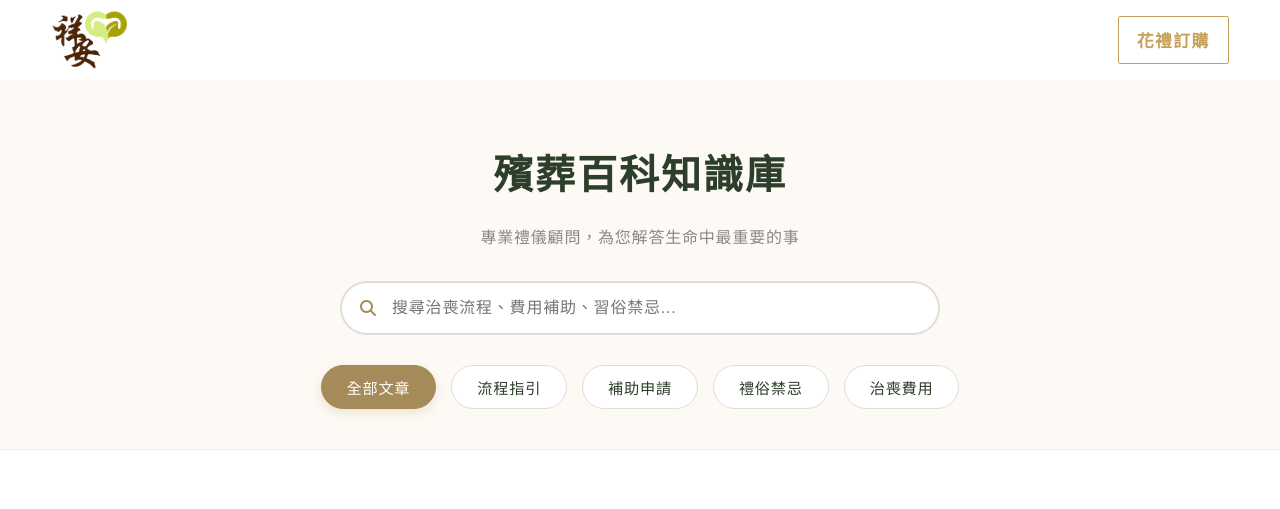
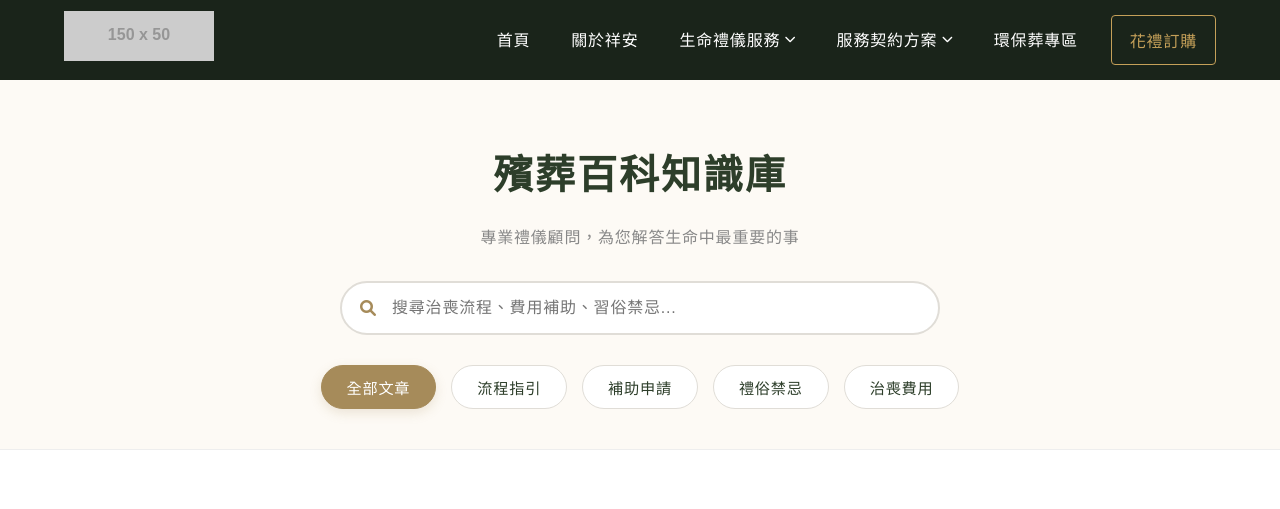
Before and after one commit to Shiangan/Shiangan, a Jekyll site: the page built from blog.html, in a window 1280 px wide and 1400 px high. Shown: the top 509 px of the window. Built offline with Jekyll 4.4.1, drawn with Linux system fonts in a browser that asks for light colours; some web fonts are replaced; grey boxes are pictures that could not be loaded.

Commit message:
Update header.html

```diff
--- a/_includes/header.html
+++ b/_includes/header.html
@@ -1,235 +1,239 @@
+<link rel="stylesheet" href="https://cdnjs.cloudflare.com/ajax/libs/font-awesome/6.0.0/css/all.min.css">
+<link href="https://fonts.googleapis.com/css2?family=Noto+Sans+TC:wght@400;500;700&display=swap" rel="stylesheet">
+
 <style>
+/* --- 基礎變數與全局設定 --- */
 :root {
-    --deep-green: #1a241a;
-    --gold-solid: #c5a059;
-    --nav-height: 80px;
-    --nav-scrolled-height: 65px;
+    --nav-bg: #1a241a;
+    --nav-gold: #c5a059;
+    --nav-white: #ffffff;
+    --nav-height-desktop: 80px;
+    --nav-height-mobile: 70px;
+    --transition-smooth: all 0.3s cubic-bezier(0.4, 0, 0.2, 1);
 }
 
-/* 導航容器 */
-#navbar {
-    position: fixed; top:0; left:0; width:100%;
-    display:flex; justify-content:center;
-    height: var(--nav-height);
-    z-index:9999;
-    transition: all 0.4s cubic-bezier(0.4,0,0.2,1);
-    background: transparent;
-}
-#navbar.scrolled {
-    height: var(--nav-scrolled-height);
-    background: rgba(26,36,26,0.95);
-    backdrop-filter: blur(10px);
-    border-bottom: 1px solid rgba(197,160,89,0.3);
-    box-shadow:0 4px 20px rgba(0,0,0,0.3);
+* { margin: 0; padding: 0; box-sizing: border-box; }
+body { font-family: 'Noto Sans TC', sans-serif; padding-top: var(--nav-height-desktop); }
+
+/* --- 導航主容器 --- */
+#universal-nav {
+    position: fixed; top: 0; left: 0; width: 100%;
+    height: var(--nav-height-desktop);
+    background: var(--nav-bg);
+    display: flex; justify-content: center;
+    z-index: 10000;
+    transition: var(--transition-smooth);
 }
 
-.nav-wrapper {
-    width:92%; max-width:1400px;
-    display:flex; justify-content:space-between; align-items:center;
+/* 捲動後縮小樣式 */
+#universal-nav.is-scrolled {
+    height: 65px;
+    background: rgba(26, 36, 26, 0.98);
+    box-shadow: 0 2px 15px rgba(0,0,0,0.3);
 }
 
-/* Logo */
-.logo a { display:flex; align-items:center; }
-.logo img { height:60px; width:auto; transition:0.3s ease; }
-#navbar.scrolled .logo img { height:45px; }
-
-/* 桌面選單 */
-.nav-links {
-    display:flex; list-style:none; gap:35px;
-    margin:0; padding:0; align-items:center;
-}
-.nav-links > li { position:relative; display:flex; align-items:center; }
-.nav-links > li > a {
-    font-family: "Noto Serif TC", "Noto Sans TC", serif;
-    color:white; text-decoration:none; font-size:1.05rem;
-    font-weight:500; letter-spacing:1.5px; padding:10px 0;
-    transition: color 0.3s;
-}
-.nav-links > li > a:hover { color: var(--gold-solid); cursor:pointer; }
-
-/* 下拉選單 */
-.submenu {
-    position:absolute; top:100%; left:0;
-    background:#1e2b1e; list-style:none; padding:10px 0;
-    min-width:220px; opacity:0; visibility:hidden;
-    transition: all 0.3s ease;
-    border:1px solid var(--gold-solid);
-    box-shadow:0 10px 30px rgba(0,0,0,0.5);
-    z-index: 999;
+.nav-container {
+    width: 90%; max-width: 1300px;
+    display: flex; justify-content: space-between; align-items: center;
 }
 
-/* 桌面 hover 顯示下拉 */
-@media (min-width:1101px){
-    .nav-links li:hover > .submenu { opacity:1; visibility:visible; top:100%; }
-    .submenu li:hover > .submenu { opacity:1; visibility:visible; top:0; left:100%; }
+/* --- Logo --- */
+.logo img {
+    height: 50px; width: auto;
+    transition: var(--transition-smooth);
+}
+#universal-nav.is-scrolled .logo img { height: 40px; }
+
+/* --- 選單列表 --- */
+.nav-menu {
+    display: flex; list-style: none; gap: 5px;
 }
 
-/* 子選單文字 */
-.submenu li { position:relative; }
-.submenu li a {
-    color: rgba(255,255,255,0.9); text-decoration:none;
-    padding:10px 20px; display:block; font-size:0.95rem;
-    transition: all 0.3s;
-}
-.submenu li a:hover { color: var(--gold-solid); background: rgba(255,255,255,0.05); padding-left:25px; }
+.nav-item { position: relative; }
 
-/* 箭頭旋轉動畫 */
-.menu-item i {
-    transition: transform 0.3s ease;
-}
-.show-submenu > .menu-item i {
-    transform: rotate(180deg);
+.nav-link {
+    display: flex; align-items: center; gap: 5px;
+    color: var(--nav-white); text-decoration: none;
+    padding: 10px 18px; font-size: 1rem;
+    transition: color 0.3s; white-space: nowrap;
 }
 
-/* 手機版三槓 */
-.menu-toggle {
-    display:none; font-size:1.8rem; color: var(--gold-solid);
-    cursor:pointer; z-index:10001;
+.nav-link:hover { color: var(--nav-gold); }
+
+/* --- 下拉選單 (電腦版) --- */
+.dropdown-menu {
+    position: absolute; top: 100%; left: 0;
+    background: #243124; min-width: 220px;
+    list-style: none; padding: 10px 0;
+    opacity: 0; visibility: hidden;
+    transform: translateY(10px);
+    transition: var(--transition-smooth);
+    border-top: 2px solid var(--nav-gold);
+    box-shadow: 0 5px 20px rgba(0,0,0,0.4);
 }
 
-/* 手機響應式 */
-@media(max-width:1100px){
-    .menu-toggle{ display:block; }
-    .nav-links {
-        position: fixed; top:0; right:-100%; width:80%; height:100vh;
-        flex-direction:column; padding:120px 30px; gap:10px; align-items:flex-start;
-        background: var(--deep-green); overflow-y:auto; transition:right 0.4s cubic-bezier(0.4,0,0.2,1);
+/* 電腦版 Hover 顯示 */
+@media (min-width: 1025px) {
+    .nav-item:hover > .dropdown-menu {
+        opacity: 1; visibility: visible;
+        transform: translateY(0);
     }
-    .nav-links.active { right:0; }
+}
 
-    /* 手機全部下拉改為點擊展開 */
-    .submenu {
-        position: static !important; opacity:1 !important; visibility:visible !important;
-        display:none; width:100%; background: rgba(0,0,0,0.1); border:none; box-shadow:none; padding:0; margin:0;
+.dropdown-link {
+    display: block; color: rgba(255,255,255,0.8);
+    text-decoration: none; padding: 12px 20px;
+    font-size: 0.95rem; transition: all 0.3s;
 }
-    .nav-links li.show-submenu > .submenu { display:block; }
 
-    /* 多層縮排 */
-    .submenu li > .submenu { padding-left:15px; }
-    .submenu li > .submenu li > .submenu { padding-left:25px; }
+.dropdown-link:hover {
+    background: rgba(197, 160, 89, 0.1);
+    color: var(--nav-gold); padding-left: 25px;
+}
 
-    /* 箭頭旋轉 */
-    .menu-item i { transition: transform 0.3s; }
-    .show-submenu > .menu-item i { transform: rotate(180deg); }
+/* --- 特殊按鈕 (花禮訂購) --- */
+.btn-gold {
+    border: 1px solid var(--nav-gold);
+    color: var(--nav-gold) !important;
+    border-radius: 4px; margin-left: 10px;
+}
+.btn-gold:hover { background: var(--nav-gold); color: #fff !important; }
+
+/* --- 手機版漢堡按鈕 --- */
+.menu-toggle {
+    display: none; color: var(--nav-gold); font-size: 1.5rem; cursor: pointer;
+}
+
+/* --- 手機響應式 (1024px 以下) --- */
+@media (max-width: 1024px) {
+    body { padding-top: var(--nav-height-mobile); }
+    #universal-nav { height: var(--nav-height-mobile); }
+
+    .menu-toggle { display: block; }
+
+    .nav-menu {
+        position: fixed; top: var(--nav-height-mobile); right: -100%;
+        width: 100%; height: calc(100vh - var(--nav-height-mobile));
+        background: var(--nav-bg); flex-direction: column;
+        padding: 20px 0; gap: 0; overflow-y: auto;
+        transition: 0.4s ease-in-out;
+    }
+
+    .nav-menu.is-active { right: 0; }
+
+    .nav-item { width: 100%; }
+
+    .nav-link {
+        padding: 18px 5%; border-bottom: 1px solid rgba(255,255,255,0.05);
+        justify-content: space-between;
+    }
+
+    /* 手機版下拉調整 */
+    .dropdown-menu {
+        position: static; opacity: 1; visibility: visible;
+        display: none; transform: none; background: rgba(0,0,0,0.2);
+        box-shadow: none; border: none; padding: 0;
+    }
+
+    .nav-item.open > .dropdown-menu { display: block; }
+    .nav-item.open .fa-chevron-down { transform: rotate(180deg); }
+
+    .dropdown-link { padding: 15px 10%; border-bottom: 1px solid rgba(255,255,255,0.03); }
+
+    .btn-gold { margin: 20px 5%; text-align: center; }
 }
 </style>
 
-<header id="navbar">
-<div class="nav-wrapper">
+<header id="universal-nav">
+    <div class="nav-container">
         <div class="logo">
-        <a href="{{ site.baseurl }}/">
-            <img src="{{ 'images/logo.png' | relative_url }}" alt="祥安生命">
+            <a href="/">
+                <img src="https://via.placeholder.com/150x50?text=LOGO" alt="Logo">
             </a>
         </div>
 
-<nav>
-    <ul class="nav-links" id="main-nav">
-        <li><a href="{{ '/' | relative_url }}">首頁</a></li>
-        <li><a href="{{ '/about.html' | relative_url }}">關於祥安</a></li>
+        <ul class="nav-menu" id="nav-menu">
+            <li class="nav-item"><a href="/" class="nav-link">首頁</a></li>
+            <li class="nav-item"><a href="/about" class="nav-link">關於祥安</a></li>
 
-        <li class="has-submenu">
-            <a href="javascript:void(0)" class="menu-item">生命禮儀服務 <i class="fas fa-chevron-down"></i></a>
-            <ul class="submenu">
-                <li><a href="{{ '/chinese-ritual/' | relative_url }}">中式禮儀服務</a></li>
-                <li><a href="{{ '/western-ritual/' | relative_url }}">西式禮儀服務</a></li>
-                <li><a href="{{ '/japanese-ritual/' | relative_url }}">日式禮儀服務</a></li>
+            <li class="nav-item has-dropdown">
+                <a href="javascript:void(0)" class="nav-link">
+                    生命禮儀服務 <i class="fas fa-chevron-down" style="font-size: 0.7rem;"></i>
+                </a>
+                <ul class="dropdown-menu">
+                    <li><a href="/chinese" class="dropdown-link">中式禮儀服務</a></li>
+                    <li><a href="/western" class="dropdown-link">西式禮儀服務</a></li>
+                    <li><a href="/japanese" class="dropdown-link">日式禮儀服務</a></li>
                 </ul>
             </li>
 
-        <li class="has-submenu">
-            <a href="javascript:void(0)" class="menu-item">服務契約方案 <i class="fas fa-chevron-down"></i></a>
-            <ul class="submenu">
-                <li style="border-bottom: 1px solid #eee;"><a href="{{ '/compare.html' | relative_url }}" style="color: var(--gold); font-weight: bold;">➔ 方案規格對照</a></li>
-
-                <li><a href="{{ '/deed01.html' | relative_url }}">國民專案 6.8萬</a></li>
-                <li><a href="{{ '/deed02.html' | relative_url }}">中式精緻 8.8萬</a></li>
-                <li><a href="{{ '/deed03.html' | relative_url }}">中式尊榮 11.8萬</a></li>
-                <li><a href="{{ '/deed04.html' | relative_url }}">中式豪華 14.8萬</a></li>
-                <li><a href="{{ '/deed05.html' | relative_url }}">中式頂級 17.8萬</a></li>
-
-                <li><a href="{{ '/deed06.html' | relative_url }}">正信佛教專案</a></li>
-                <li><a href="{{ '/deed07.html' | relative_url }}">西式追思專案</a></li>
-
-                <li style="border-top: 1px solid #eee;"><a href="{{ '/market-compare.html' | relative_url }}">契約比較表</a></li>
+            <li class="nav-item has-dropdown">
+                <a href="javascript:void(0)" class="nav-link">
+                    服務契約方案 <i class="fas fa-chevron-down" style="font-size: 0.7rem;"></i>
+                </a>
+                <ul class="dropdown-menu">
+                    <li><a href="/compare" class="dropdown-link" style="color:var(--nav-gold)">方案規格對照</a></li>
+                    <li><a href="/deed01" class="dropdown-link">國民專案 6.8萬</a></li>
+                    <li><a href="/deed02" class="dropdown-link">中式精緻 8.8萬</a></li>
+                    <li><a href="/deed06" class="dropdown-link">正信佛教專案</a></li>
                 </ul>
             </li>
 
-        <li><a href="{{ '/eco-burial.html' | relative_url }}">環保葬專區</a></li>
-        <li><a href="{{ '/blog.html' | relative_url }}">治喪百科</a></li>
+            <li class="nav-item"><a href="/eco" class="nav-link">環保葬專區</a></li>
+            <li class="nav-item"><a href="/order" class="nav-link btn-gold">花禮訂購</a></li>
+        </ul>
 
-        <li><a href="{{ '/order.html' | relative_url }}" class="nav-cta-btn">花禮訂購</a></li>
-    </ul>
-</nav>
-
-<style>
-    /* 額外優化花禮訂購按鈕的質感 */
-    .nav-cta-btn {
-        color: var(--gold-solid) !important;
-        font-weight: bold !important;
-        border: 1px solid var(--gold-solid);
-        padding: 8px 18px !important;
-        border-radius: 2px;
-        transition: all 0.3s ease;
-    }
-    .nav-cta-btn:hover {
-        background-color: var(--gold-solid);
-        color: #fff !important;
-    }
-    /* 修正子選單寬度以容納較長的文字 */
-    .submenu {
-        min-width: 220px;
-    }
-</style>
-
-
-    <div class="menu-toggle" id="menu-btn"><i class="fas fa-bars"></i></div>
+        <div class="menu-toggle" id="mobile-toggle">
+            <i class="fas fa-bars"></i>
+        </div>
     </div>
 </header>
 
 <script>
-document.addEventListener('DOMContentLoaded', function(){
-    const navbar = document.getElementById('navbar');
-    const menuBtn = document.getElementById('menu-btn');
-    const navLinks = document.getElementById('main-nav');
-    const hasSubmenus = document.querySelectorAll('.has-submenu');
+document.addEventListener('DOMContentLoaded', () => {
+    const nav = document.getElementById('universal-nav');
+    const menu = document.getElementById('nav-menu');
+    const toggle = document.getElementById('mobile-toggle');
+    const dropdowns = document.querySelectorAll('.has-dropdown');
 
-    // 滾動縮小
-    window.addEventListener('scroll', ()=> {
-        if(window.scrollY>50) navbar.classList.add('scrolled');
-        else navbar.classList.remove('scrolled');
+    // 1. 處理滾動效果 (優化效能)
+    window.addEventListener('scroll', () => {
+        if (window.scrollY > 50) {
+            nav.classList.add('is-scrolled');
+        } else {
+            nav.classList.remove('is-scrolled');
+        }
+    }, { passive: true });
+
+    // 2. 手機版選單切換
+    toggle.addEventListener('click', () => {
+        menu.classList.toggle('is-active');
+        toggle.querySelector('i').classList.toggle('fa-bars');
+        toggle.querySelector('i').classList.toggle('fa-times');
     });
 
-    // 手機開關
-    menuBtn.addEventListener('click', e=>{
-        e.stopPropagation();
-        navLinks.classList.toggle('active');
-        const icon = menuBtn.querySelector('i');
-        icon.classList.toggle('fa-bars');
-        icon.classList.toggle('fa-times');
+    // 3. 手機版下拉點擊處理
+    dropdowns.forEach(item => {
+        item.querySelector('.nav-link').addEventListener('click', (e) => {
+            if (window.innerWidth <= 1024) {
+                e.preventDefault();
+                // 關閉其他已打開的
+                dropdowns.forEach(other => {
+                    if (other !== item) other.classList.remove('open');
+                });
+                // 切換目前的
+                item.classList.toggle('open');
+            }
+        });
     });
 
-    // 手機點擊展開子選單
-    hasSubmenus.forEach(item=>{
-        const link = item.querySelector('.menu-item');
-        if(link){
-            link.addEventListener('click', e=>{
-                if(window.innerWidth <=1100){
-                    e.preventDefault(); e.stopPropagation();
-                    const parent = item.parentElement;
-                    Array.from(parent.children).forEach(sib=>{
-                        if(sib!==item) sib.classList.remove('show-submenu');
-                    });
-                    item.classList.toggle('show-submenu');
+    // 4. 點擊外部關閉選單
+    document.addEventListener('click', (e) => {
+        if (!nav.contains(e.target) && menu.classList.contains('is-active')) {
+            menu.classList.remove('is-active');
+            toggle.querySelector('i').classList.add('fa-bars');
+            toggle.querySelector('i').classList.remove('fa-times');
         }
-            });
-        }
-    });
-
-    // 點擊空白收合手機選單
-    document.addEventListener('click', ()=>{
-        navLinks.classList.remove('active');
-        menuBtn.querySelector('i').className='fas fa-bars';
-        hasSubmenus.forEach(item=>item.classList.remove('show-submenu'));
     });
 });
 </script>
```
Lines whose indentation alone changed are shown as unchanged.
